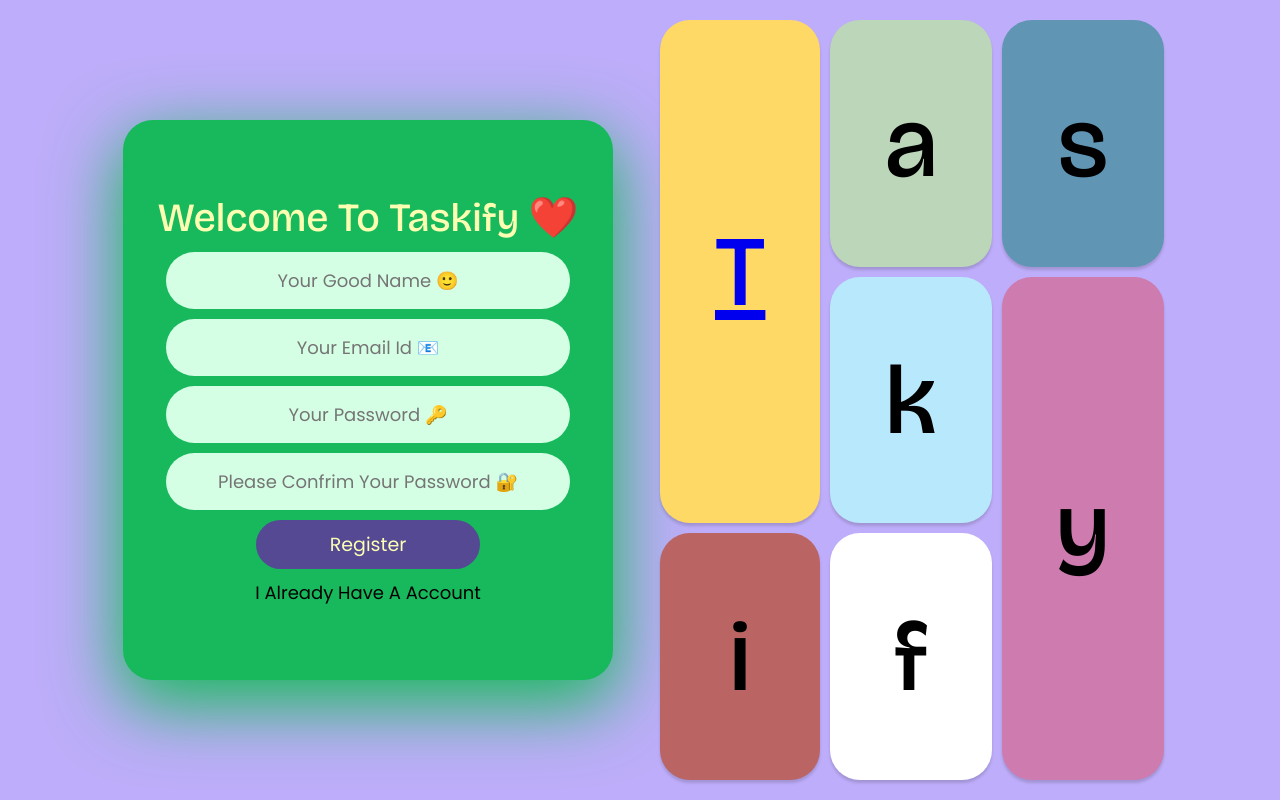
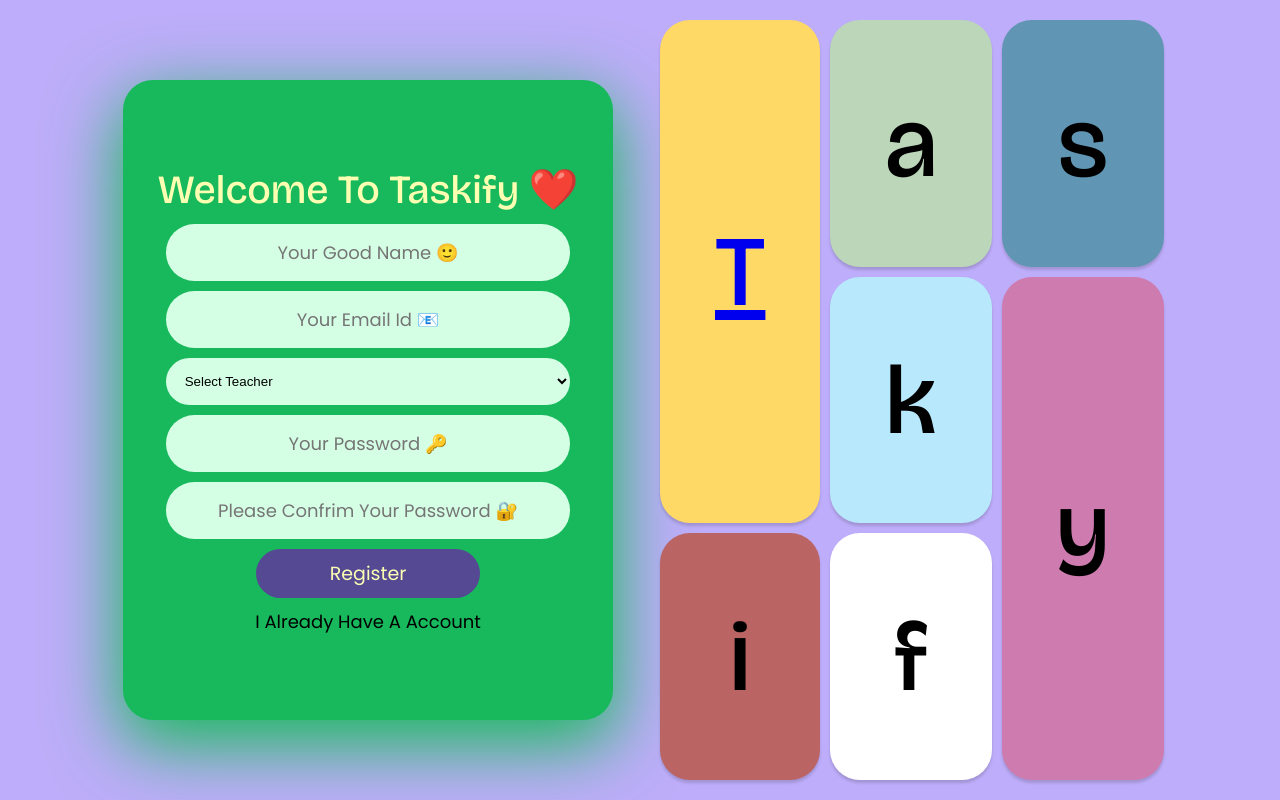
Before and after one commit to tahaali-dev/Taskifyclient, a React (Vite) app: page / in a window 1280 px wide. Both pictures are taken after a click on the button "Register". Built offline with nearby package versions, Linux system fonts and the light colour scheme.

Commit message:
some changes

```diff
--- a/src/App.jsx
+++ b/src/App.jsx
@@ -30,7 +30,7 @@
           <Route path="/done-tasks" element={<DoneTasks />} />
         </Route>
       </Routes>
-      <Toaster position="top-center" reverseOrder={false} />
+      <Toaster position="bottom-center" reverseOrder={false} />
     </BrowserRouter>
   );
 }
--- a/src/Components/Log-RegFroms/Register.jsx
+++ b/src/Components/Log-RegFroms/Register.jsx
@@ -23,10 +23,8 @@
   const RegisterMutation = useMutation(async ({ name, email, password }) => {
     const response = await RegisterStudent({ name, email, password });
     console.log("RegisterRes", response);
-     dispatch(dataInput(response));
+    dispatch(dataInput(response));
   });
-
-
 
   //Handle Register
   const HandleRegister = (e) => {
@@ -58,6 +56,13 @@
               type="text"
               placeholder="Your Email Id 📧"
             />
+            <select>
+              <option>Select Teacher</option>
+              <option>TahaAli(fullStackDev,Tally)</option>
+              <option>Mohammed(frontend dev)</option>
+              <option>Zainab(frontend dev)</option>
+            </select>
+
             <input
               value={password}
               onChange={(e) => setPassword(e.target.value)}
--- a/src/Pages/Landing Page/Land.css
+++ b/src/Pages/Landing Page/Land.css
@@ -17,7 +17,7 @@
   /* border: 1px solid; */
   padding: 20px;
   width: 90%;
-  height: 70%;
+  height: 80%;
   border-radius: 30px;
   background-color: var(--dark2);
   box-shadow: var(--dark2) 0px 22px 70px 4px;
--- a/src/ReduxSlices/studentData.js
+++ b/src/ReduxSlices/studentData.js
@@ -18,7 +18,11 @@
     },
     Logout: (state, action) => {
       state.user = "";
+      state.MyTasks = "";
+      state.TasksSearchcomp = "";
       localStorage.removeItem("user");
+      localStorage.removeItem("tasks");
+      localStorage.removeItem("comptasks");
     },
     SaveTasks: (state, action) => {
       state.MyTasks = action.payload;
@@ -29,5 +33,6 @@
   },
 });
 
-export const { dataInput, Logout, SaveTasks,SearchTasks } = Studentslice.actions;
+export const { dataInput, Logout, SaveTasks, SearchTasks } =
+  Studentslice.actions;
 export const Studentreducer = Studentslice.reducer;
```
